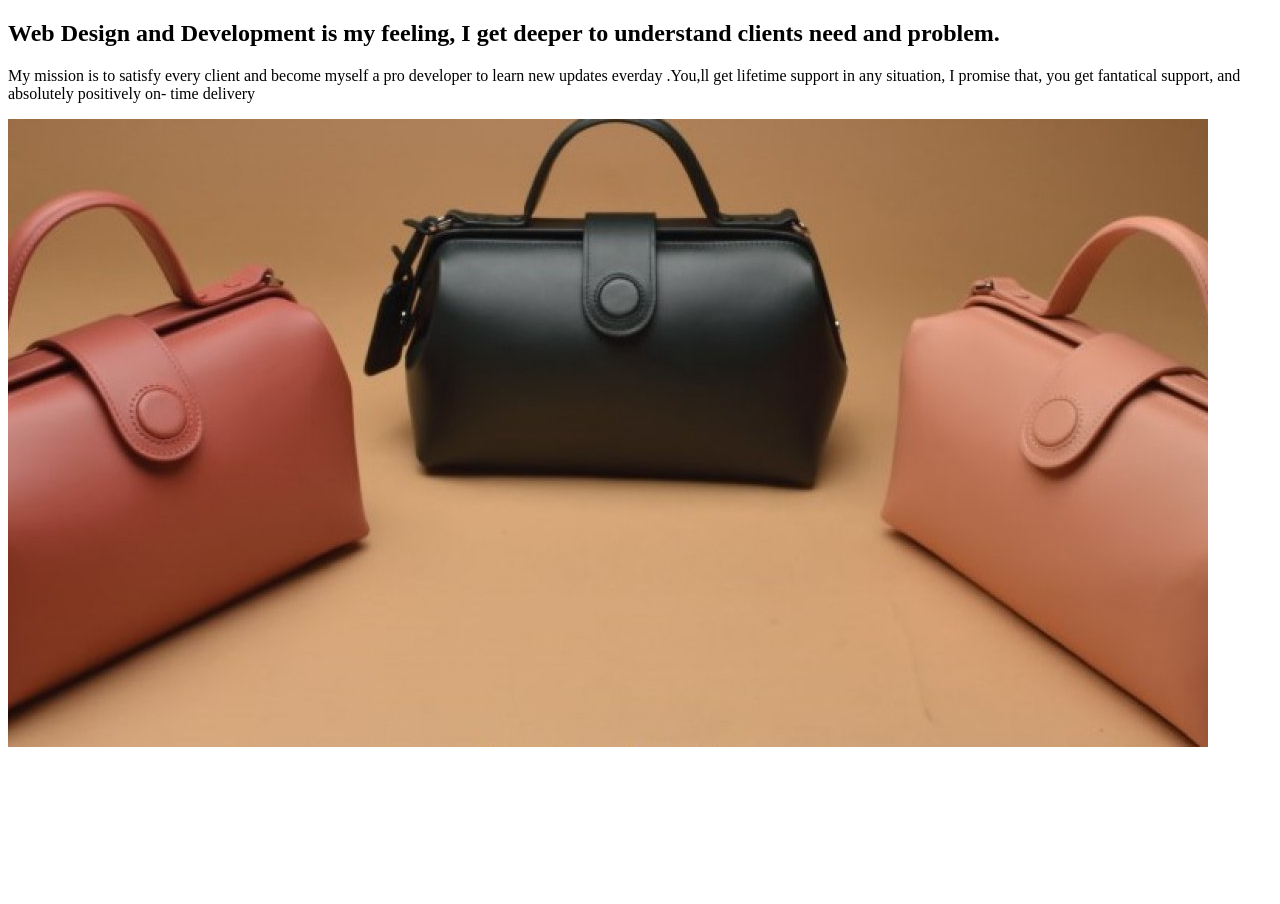
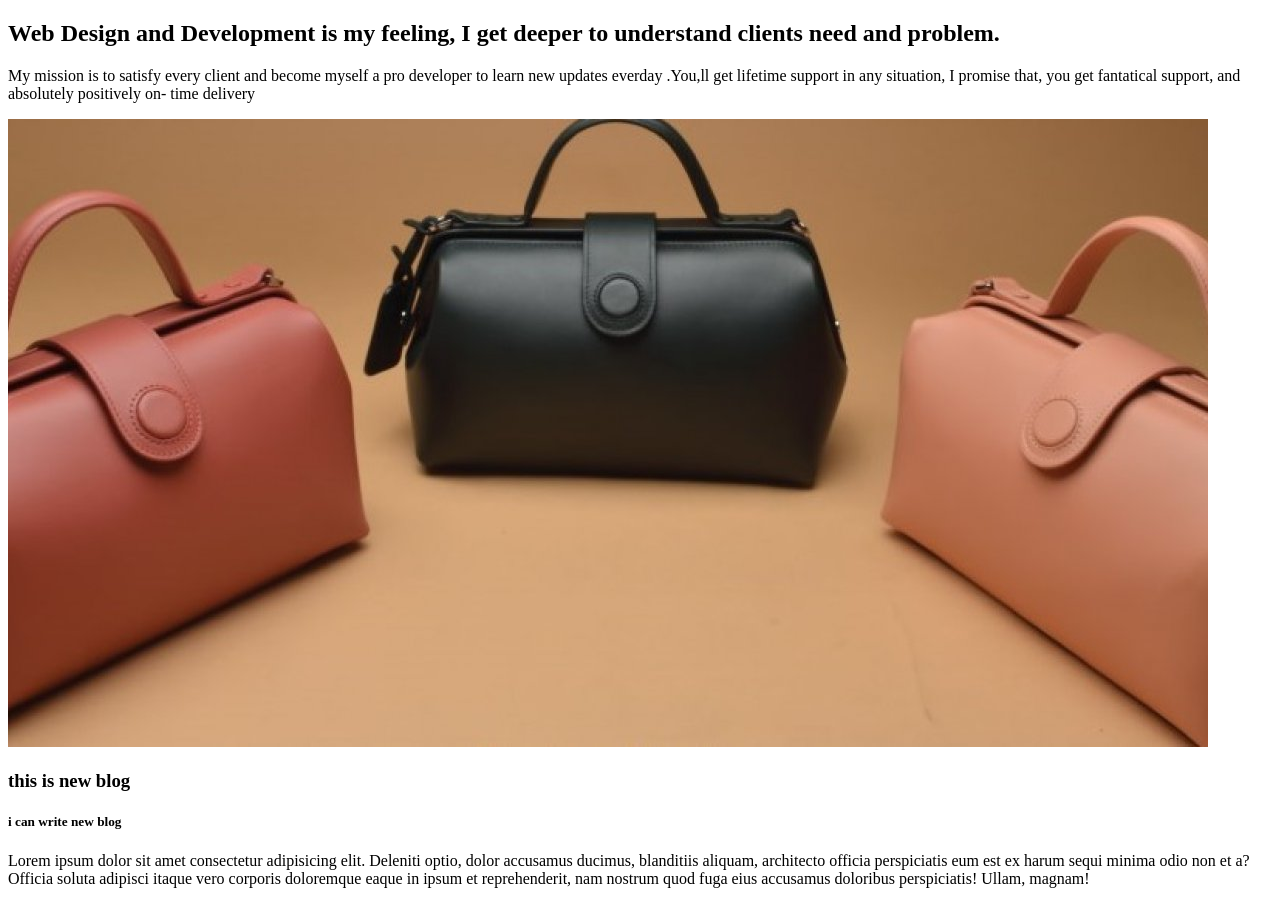
Before and after one commit to hanifwebdeveloper/My-third-repo, a plain HTML site: page index.html in a window 1280 px wide. Before the commit the page ends 800 px from the top, so only its background shows below. Drawn offline with Linux system fonts and the light colour scheme.

Commit message:
add new blog

```diff
--- a/index.html
+++ b/index.html
@@ -4,13 +4,18 @@
     <meta charset="UTF-8">
     <meta http-equiv="X-UA-Compatible" content="IE=edge">
     <meta name="viewport" content="width=device-width, initial-scale=1.0">
-    <title>My Third repo</title>
+    <title>Document</title>
     <link rel="stylesheet" href="style.css">
 </head>
 <body>
     <h2>Web Design and Development is my feeling, I get deeper to understand clients need and problem.</h2>
     <p>My mission is to satisfy every client and become myself a pro developer to learn new updates everday .You,ll get lifetime support in any situation, I promise that, you get fantatical support, and absolutely positively on- time delivery</p>
     <img src="thai_designer_bags_cover.jpg" alt="picture">
-    <img src="" alt="">
+    <div>
+        <h3>this is new blog</h3>
+        <h5>i can write new blog</h5>
+        <p>Lorem ipsum dolor sit amet consectetur adipisicing elit. Deleniti optio, dolor accusamus ducimus, blanditiis aliquam, architecto officia perspiciatis eum est ex harum sequi minima odio non et a? Officia soluta adipisci itaque vero corporis doloremque eaque in ipsum et reprehenderit, nam nostrum quod fuga eius accusamus doloribus perspiciatis! Ullam, magnam!</p>
+    </div>
+
 </body>
 </html>
```
